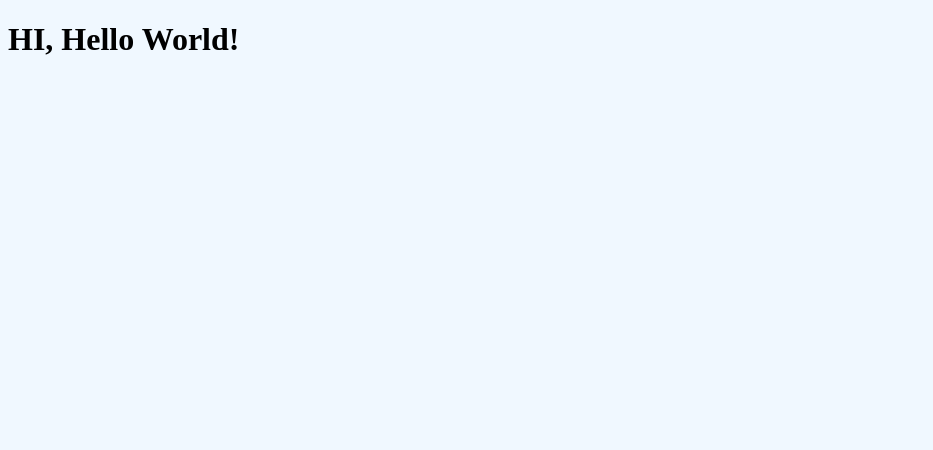
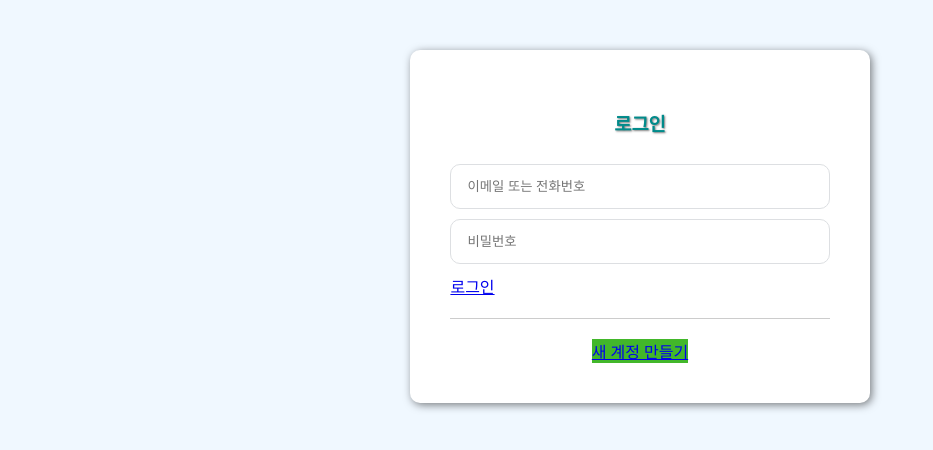
Before and after one commit to KmYgJn/kakaotech_bootcamp, a React (Create React App) app in the folder 7.9/my-app/: page / in a window 1280 px wide. Shown: the top 450 px of the page, without its empty margins (0-933 px from the left). Built offline with nearby package versions, Linux system fonts and the light colour scheme.

Commit message:
update: component login, signup, home

```diff
--- a/7.9/my-app/src/App.js
+++ b/7.9/my-app/src/App.js
@@ -1,10 +1,47 @@
 import './App.css';
+import Signup from './signup/Signup';
+import Login from './login/Login';
+import Home from './home/Home';
+import {React, useEffect, useState } from 'react';
+import { BrowserRouter as Router, Route, Routes, useLocation } from 'react-router-dom';
 
 function App() {
   return (
-    <div className="App">
-        <h1>HI, Hello World!</h1>
-    </div>
+      <Router>
+          <AppContent />
+      </Router>
+  );
+}
+
+function AppContent() {
+  const [showAlert, setShowAlert] = useState(false);
+  const location = useLocation();
+
+  useEffect(() => {
+      const params = new URLSearchParams(location.search);
+      if (params.get('signupSuccess')) {
+          setShowAlert(true);
+          setTimeout(() => {
+              setShowAlert(false);
+          }, 1000); // 1초 후에 알림창 사라짐
+      }
+  }, [location]);
+
+  return (
+      <section className="App">
+          {showAlert && (
+              <div className="alert-container">
+                  <div className="alert alert-success" role="alert">
+                      회원가입을 축하합니다!
+                  </div>
+              </div>
+          )}
+          <Routes>
+              <Route path="/" element={<Login />} />
+              <Route path="/signup" element={<Signup />} />
+              <Route path="/home" element={<Home />} />
+          </Routes>
+      </section>
   );
 }
 
```
